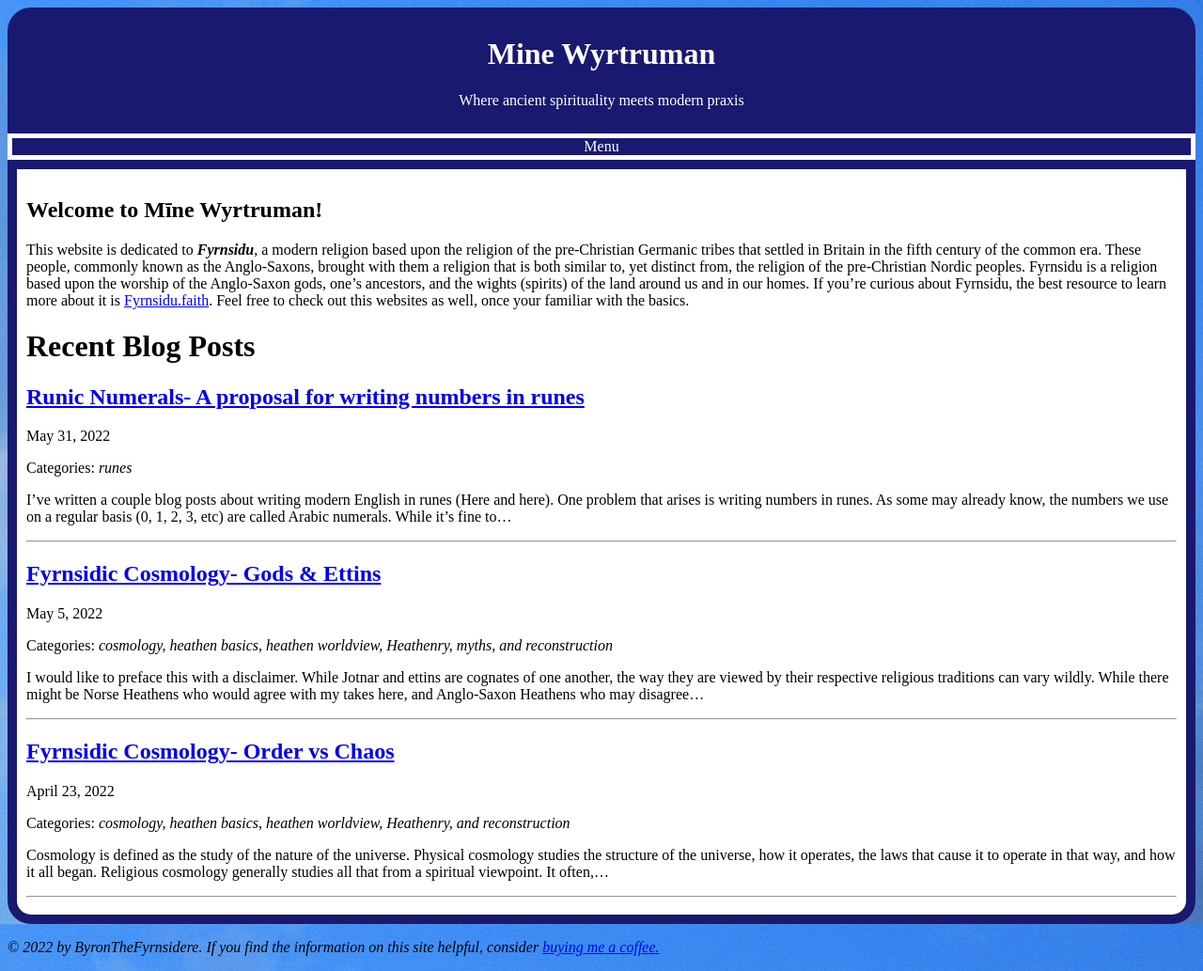
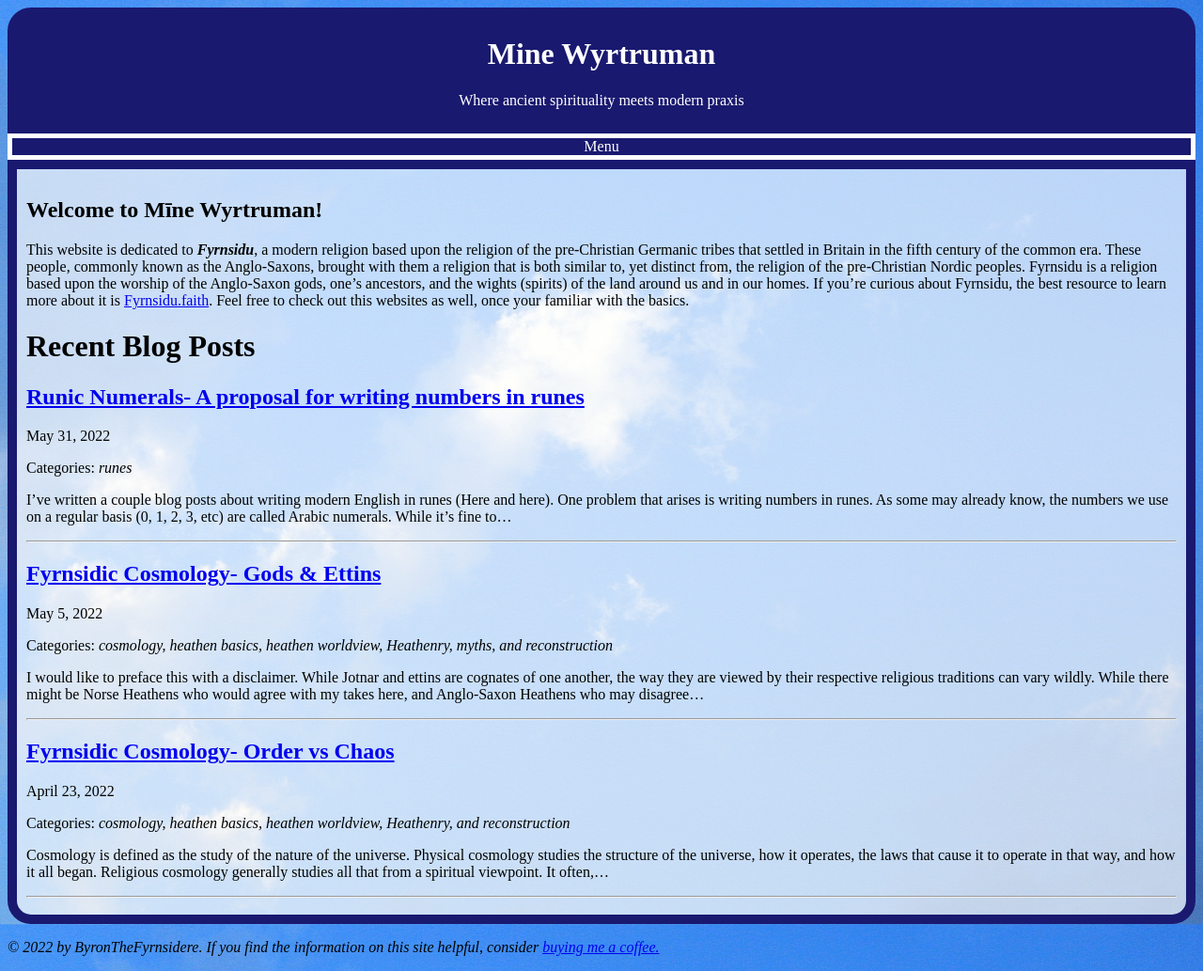
Before and after one commit to byronpendason/byronpendason.github.io, a Jekyll site: the page built from index.md, in a window 1280 px wide. Shown: the whole page at 94% size. Built offline with Jekyll 4.4.1, drawn with Linux system fonts in a browser that asks for light colours; our own code applies the rules of GitHub Pages for plain Markdown files; comment, search, counter and statistics services are not loaded.

Commit message:
Update style.css

```diff
--- a/css/style.css
+++ b/css/style.css
@@ -45,7 +45,7 @@ nav a {
   display: block;
 }
 #content {
-  background: rgb(255, 255, 255);
+  background: rgba(255, 255, 255, 0.66);
   color: black;
   border-radius: 0px 0px 25px 25px;
   border-color: midnightblue;
```
